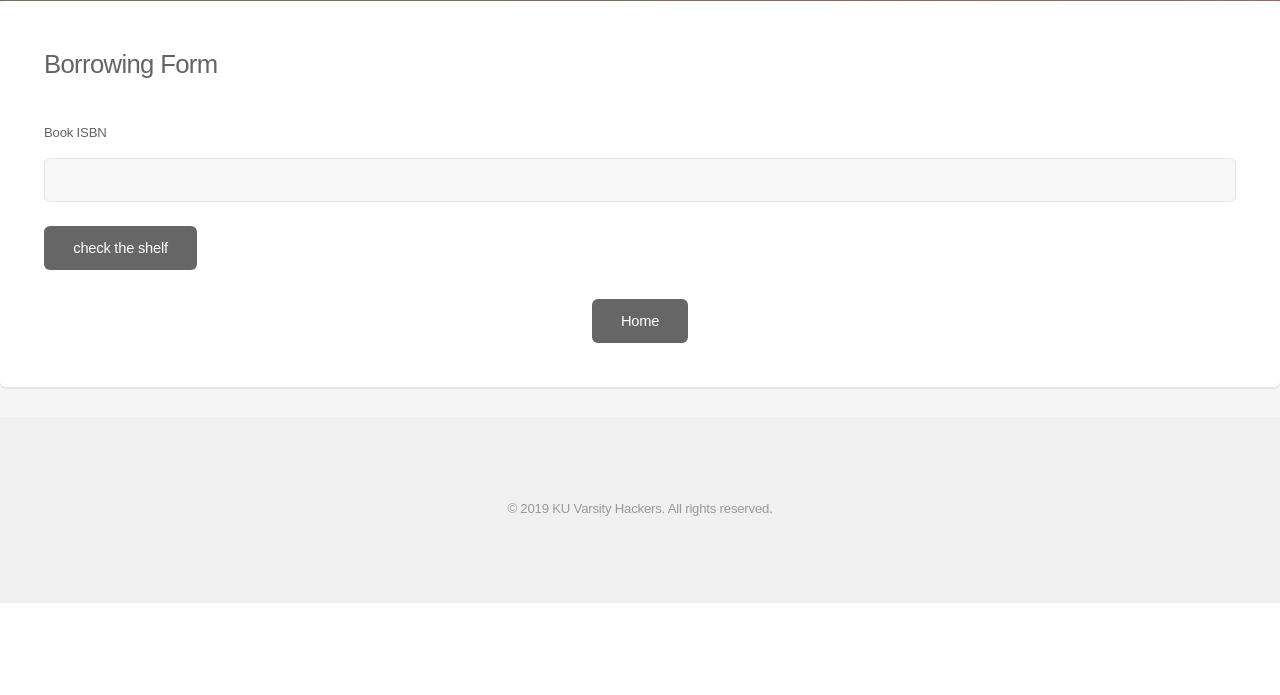
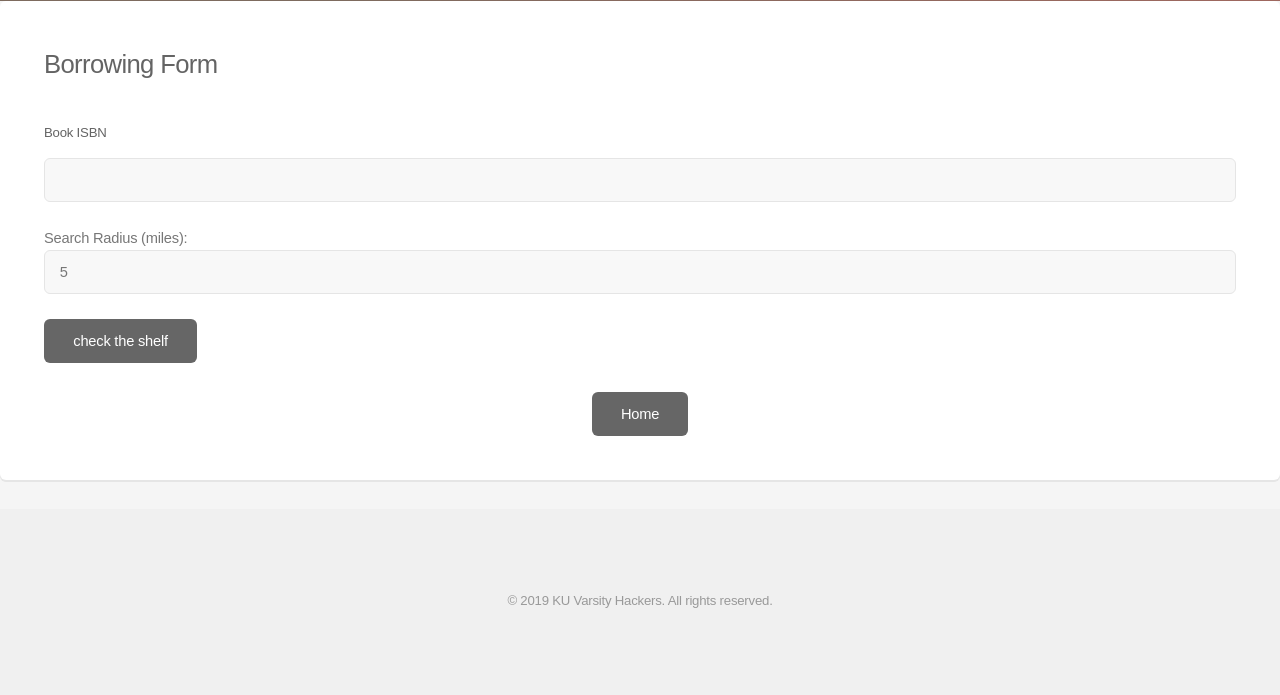
Before and after one commit to KUVarsityHackers/shelf, a Flask app: page /borrow.html in a window 1280 px wide. Shown: the part 799-1494 px from the top of the page. Before the commit the page ends 1402 px from the top, so only its background shows below. Run offline with Flask 2, Linux system fonts and the light colour scheme; some libraries are stand-ins or nearby versions.

Commit message:
get and post search radius

```diff
--- a/server.py
+++ b/server.py
@@ -109,6 +109,7 @@ def search():
     # author = d['author']
     latitude = d['latitude']
     longitude = d['longitude']
+    searchRadius = d['radius']
 
     #query books document by isbn and return retrieved to frontend
     try:
--- a/static/index.js
+++ b/static/index.js
@@ -58,6 +58,7 @@ let longitude = 0;
   // let title = document.getElementById("title").value;
   // let author = document.getElementById("author").value;
   let isbn = document.getElementById("borrowISBN").value;
+  let searchRadius = document.getElementById("radius").value;
   let message;
   const url = "/api/search";
   $.ajax({
@@ -68,6 +69,7 @@ let longitude = 0;
       title: title? title : "null",
       author: author? author : "null",
       isbn: isbn? isbn : "null",
+      radius: searchRadius,
       latitude: latitude,
       longitude: longitude
       })
--- a/templates/borrow.html
+++ b/templates/borrow.html
@@ -47,6 +47,8 @@
             <input type="text" id=borrowISBN>
             <br>
 
+            Search Radius (miles): <input type="number" id="radius" value="5"><br>
+
             <input type="submit" value="check the shelf">
         </form>
 
```
